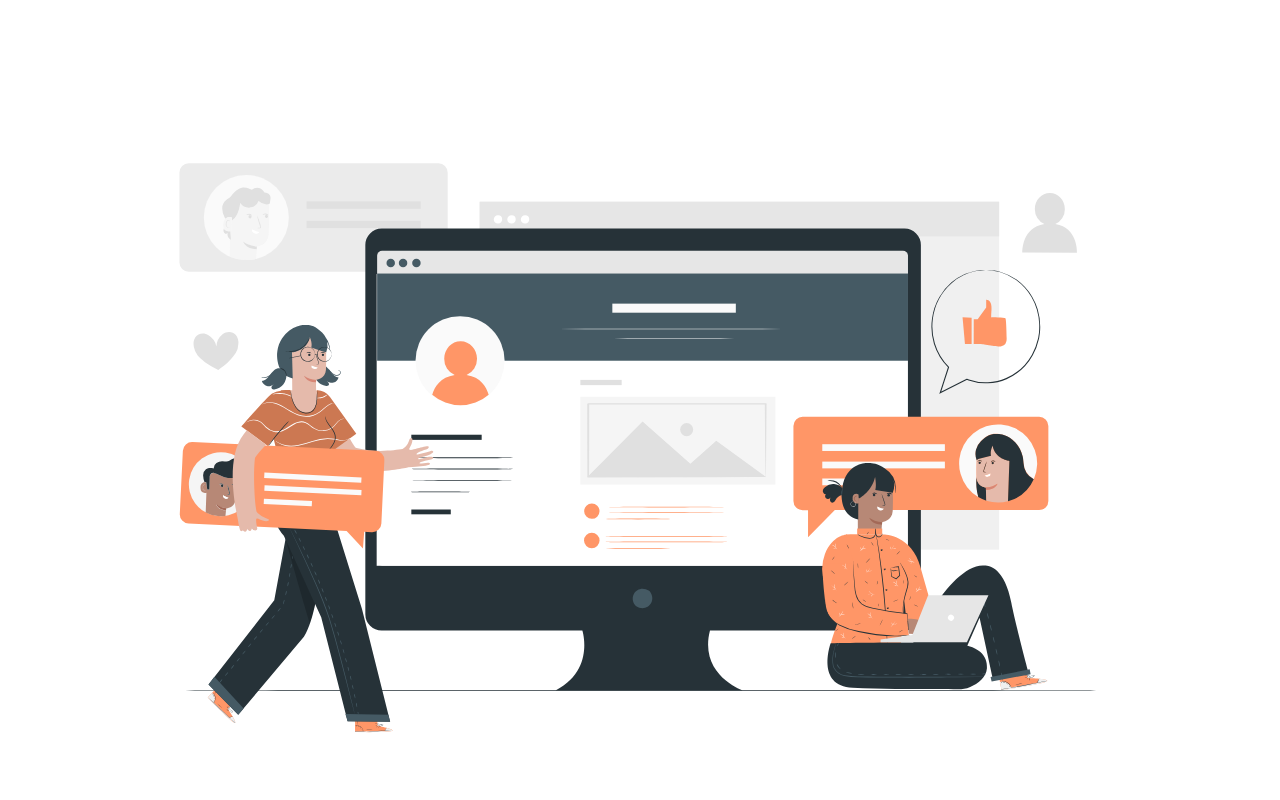
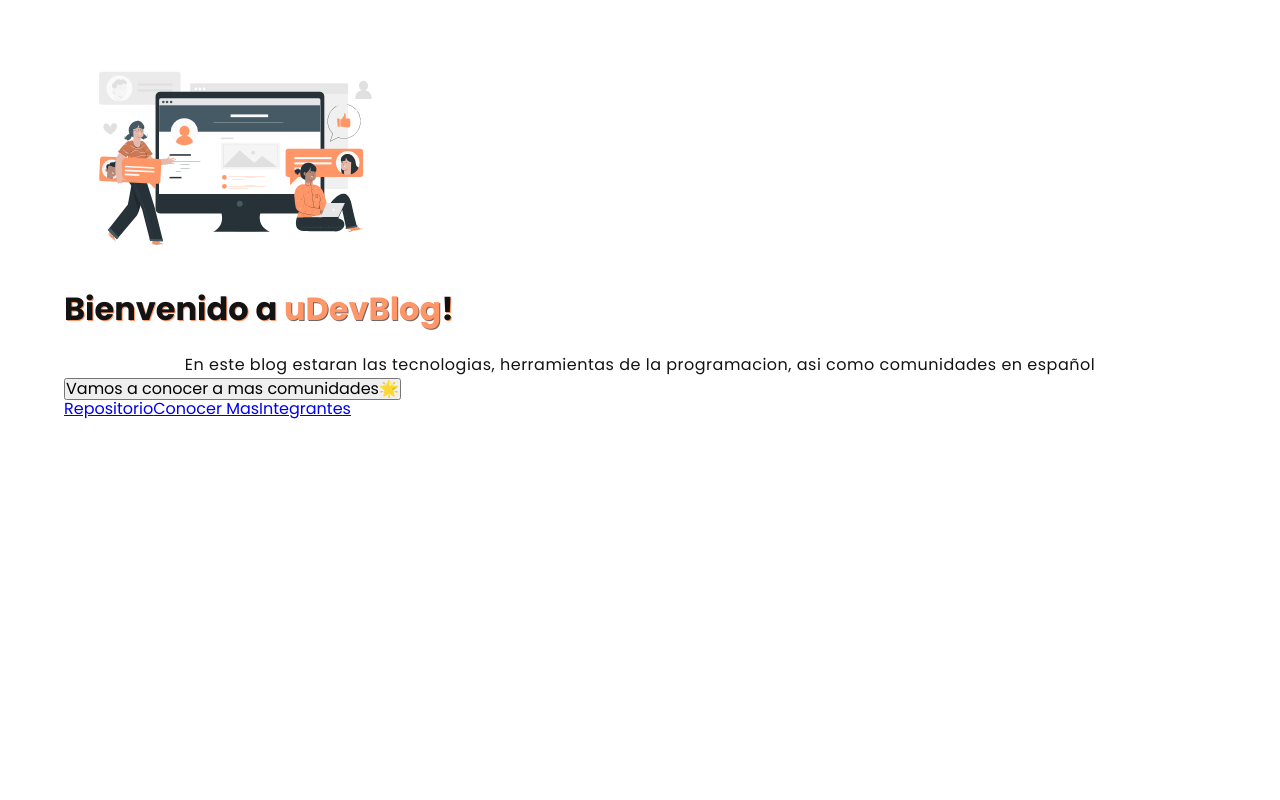
Before and after one commit to mrLuisFer/uDevBlog, a React (Create React App) app: page / in a window 1280 px wide. Shown: the top 800 px of the page. Built offline with nearby package versions, Linux system fonts and the light colour scheme.

Commit message:
[Add] anadi unos pocos estilos y defini un poco el layout del welomeView, y agregue fontawesome y google fonts

```diff
--- a/public/index.html
+++ b/public/index.html
@@ -24,6 +24,12 @@
       work correctly both with client-side routing and a non-root public URL.
       Learn how to configure a non-root public URL by running `npm run build`.
     -->
+    <!-- Google Fonts -->
+    <link rel="preconnect" href="https://fonts.gstatic.com" />
+    <link
+      href="https://fonts.googleapis.com/css2?family=Poppins:ital,wght@0,100;0,200;0,300;0,400;0,500;0,600;0,700;0,800;1,200;1,300;1,400&display=swap"
+      rel="stylesheet"
+    />
     <title>uDevBlog</title>
   </head>
   <body>
--- a/src/scss/_globals.scss
+++ b/src/scss/_globals.scss
@@ -12,9 +12,10 @@ html {
 
 body {
   margin: 0;
-  font-family: -apple-system, BlinkMacSystemFont, "Segoe UI", "Roboto", "Oxygen",
-    "Ubuntu", "Cantarell", "Fira Sans", "Droid Sans", "Helvetica Neue",
-    sans-serif;
+  font-family: var(--poppins-font);
   -webkit-font-smoothing: antialiased;
   -moz-osx-font-smoothing: grayscale;
+  color: var(--dark);
+  scroll-behavior: smooth;
+  scroll-margin: 0;
 }
--- a/src/scss/_normalize.scss
+++ b/src/scss/_normalize.scss
@@ -1,3 +1,8 @@
+//
+// El objetivo es mantener los estilos similares en los navegadores,
+// ya que cada uno agrega sus propios estilos por defecto
+//
+
 /*! normalize.css v8.0.1 | github.com/necolas/normalize.css */
 
 /* Document
--- a/src/scss/_variables.scss
+++ b/src/scss/_variables.scss
@@ -19,8 +19,23 @@
   --dark-charcoal: #2f4858;
 
   --white: #f1f1f1;
-  --dark: #0c0c0c;
+  --dark: #141313;
+
+  --shadow-color: rgba(59, 35, 35, 0.7);
 
   // CSS properties
-  --transition: 0.3s cubic-bezier(0.49, 0.28, 0.78, 0.79);
+  --transition: 0.2s cubic-bezier(0.49, 0.28, 0.78, 0.79);
+
+  // Font Families
+  // Textos, enlaces, subtitulos
+  --poppins-font: "Poppins", -apple-system, BlinkMacSystemFont, "Segoe UI",
+    "Roboto", "Oxygen", "Ubuntu", "Cantarell", "Fira Sans", "Droid Sans",
+    "Helvetica Neue", sans-serif;
+  // Titutlos y referencias
+  --ibm-font: "IBM Plex Serif", -apple-system, BlinkMacSystemFont, "Segoe UI",
+    "Roboto", "Oxygen", "Ubuntu", "Cantarell", "Fira Sans", "Droid Sans",
+    "Helvetica Neue", sans-serif;
+
+  // @weights: family=IBM:400;500;600;700
+  // @weights: family=Poppins:100;200;300;400;500;600;700;800
 }
--- a/src/scss/views/_Welcome.scss
+++ b/src/scss/views/_Welcome.scss
@@ -1,3 +1,40 @@
 .WelcomeView {
   padding: 2rem 5%;
+
+  &__hero-illustration {
+    margin: 0 auto;
+    width: 350px;
+    height: auto;
+  }
+
+  &__title {
+    text-align: left;
+    font-weight: 700;
+    text-shadow: 1px 1px 0 var(--sandy-brown);
+    transition: var(--transition);
+
+    span {
+      color: var(--sandy-brown);
+      text-shadow: 1px 1px 0px var(--shadow-color);
+      transition: var(--transition);
+    }
+
+    &:hover {
+      color: var(--sandy-brown);
+      text-shadow: 1px 1px 0 var(--shadow-color);
+
+      span {
+        color: var(--dark);
+        text-shadow: 1px 1px 0 var(--sandy-brown);
+      }
+    }
+  }
+
+  &__text {
+    line-height: 1.6;
+    font-weight: 400;
+    letter-spacing: 0.5px;
+    text-align: center;
+    margin-top: 1.5rem;
+  }
 }
--- a/src/views/Welcome.jsx
+++ b/src/views/Welcome.jsx
@@ -18,7 +18,9 @@ export default function WelcomeView() {
         alt="welcome-blog-spot"
         className="WelcomeView__hero-illustration"
       />
-      <h1 className="WelcomeView__title">Bienvenido a uDevBlog</h1>
+      <h1 className="WelcomeView__title">
+        Bienvenido a <span>uDevBlog</span>!
+      </h1>
       {/* Line */}
       <p className="WelcomeView__text">
         En este blog estaran las tecnologias, herramientas de la programacion,
```
Also changed, not shown: 1 other file (tests, documents, lock files or other folders).
